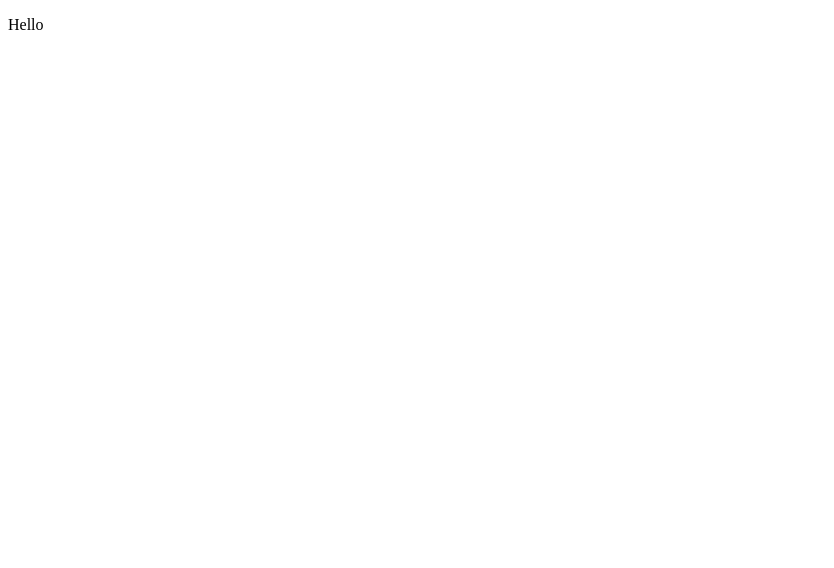
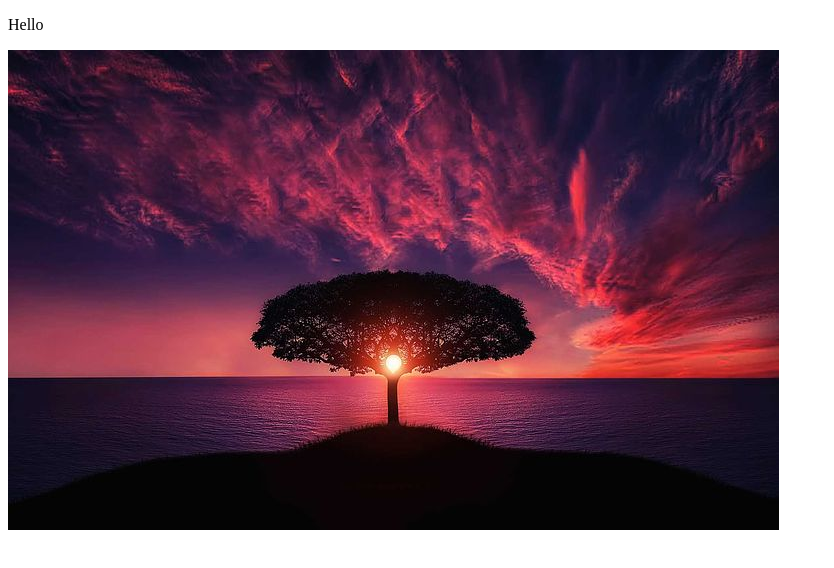
Before and after one commit to kristina-makalatia/lesson5-btulibertycourses, a plain HTML site: page index.html in a window 1280 px wide. Shown: the whole page, without its empty margins (0-834 px from the left). Drawn offline with Linux system fonts and the light colour scheme.

Commit message:
add image folder

```diff
--- a/index.html
+++ b/index.html
@@ -5,6 +5,7 @@
 </head>
 <body>
 	<p> Hello </p>
+	<img src="images/tree.jpg" alt="image">
 
 </body>
 </html>
```
Also changed, not shown: images/tree.jpg (added).
